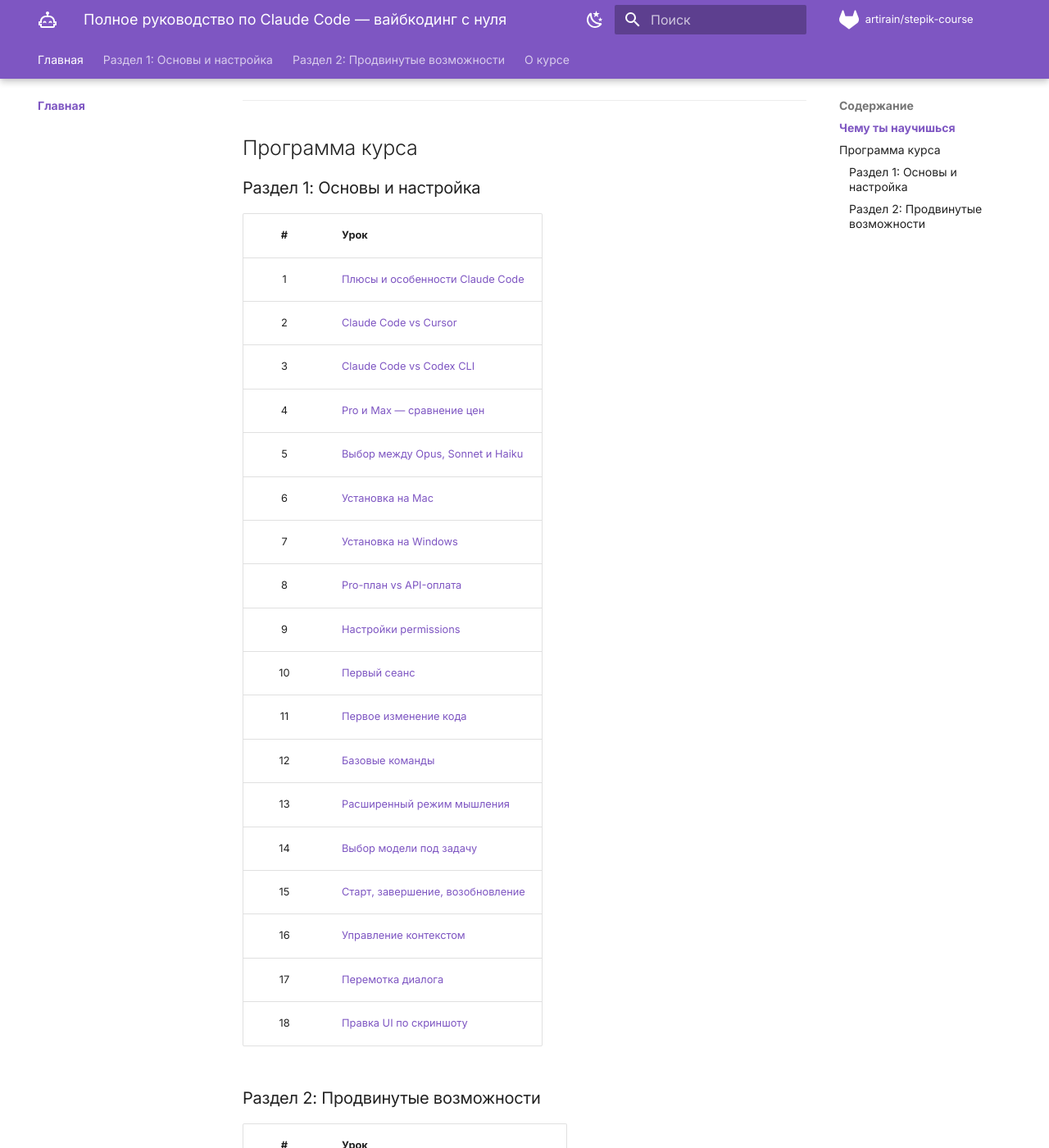
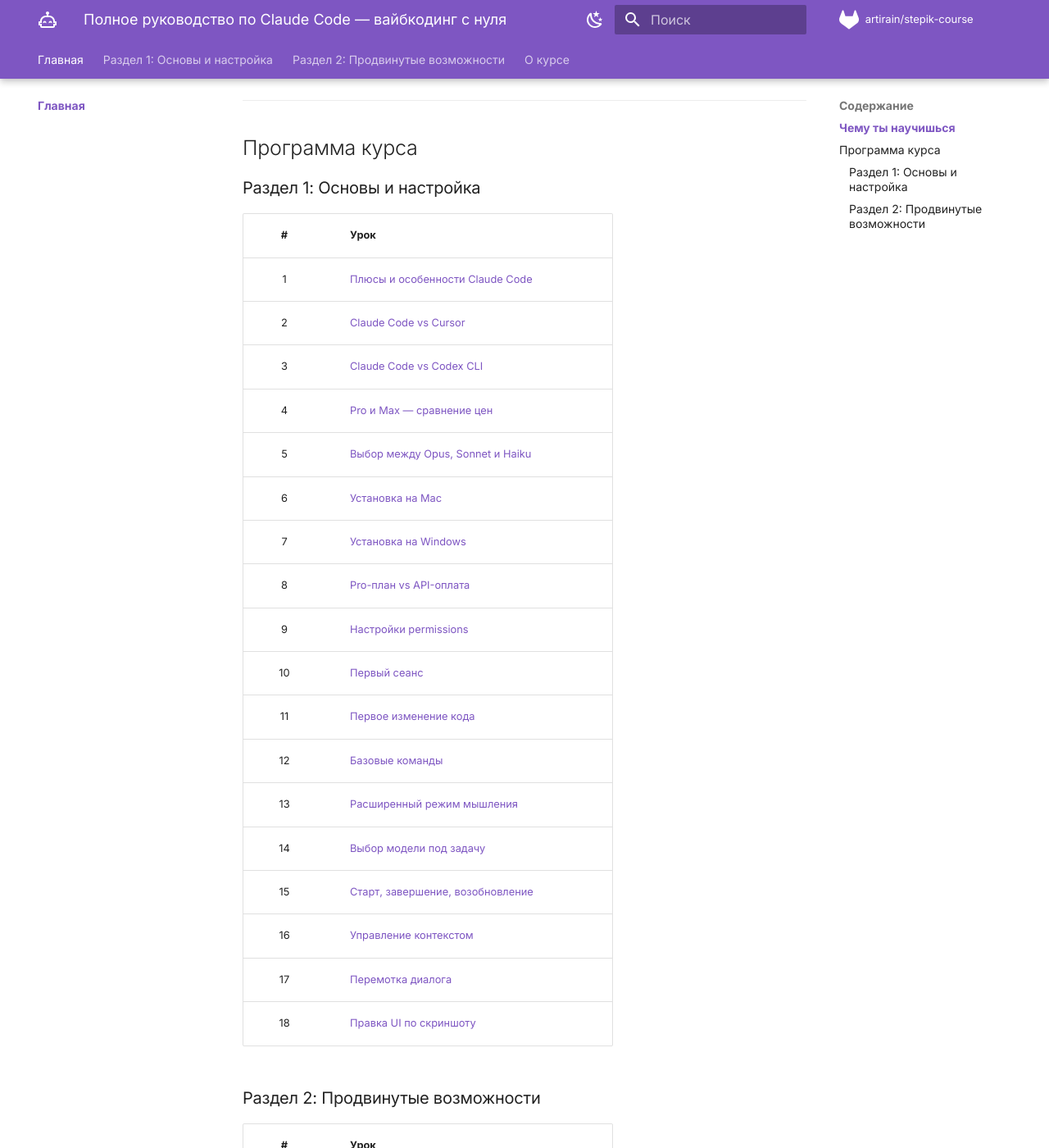
Before and after one commit to Artirain/stepik-course, an MkDocs documentation site: the page built from docs/index.md, in a window 1280 px wide and 1400 px high, scrolled down 861 px. Shown: the whole window at 82% size. Built offline with MkDocs 1.6.1 and Material for MkDocs 9.7.7, drawn with Linux system fonts in a browser that asks for light colours; comment, search, counter and statistics services are not loaded; some of the changed text lies outside the part shown.

Commit message:
Убрана надпись внизу, исправлено центрирование таблицы
Co-Authored-By: Claude Opus 4.5 <noreply@anthropic.com>

```diff
--- a/docs/stylesheets/extra.css
+++ b/docs/stylesheets/extra.css
@@ -43,21 +43,27 @@
 
 /* --- Таблица программы курса --- */
 .md-typeset table:not([class]) {
+  display: table;
   margin-left: auto;
   margin-right: auto;
-  max-width: 700px;
-  width: 100%;
+  max-width: 600px;
+  width: auto;
 }
 
 .md-typeset table:not([class]) th,
 .md-typeset table:not([class]) td {
-  padding: 0.75rem 1rem;
+  padding: 0.75rem 1.5rem;
 }
 
 .md-typeset table:not([class]) th:first-child,
 .md-typeset table:not([class]) td:first-child {
-  width: 50px;
+  width: 60px;
   text-align: center;
+}
+
+.md-typeset table:not([class]) th:last-child,
+.md-typeset table:not([class]) td:last-child {
+  min-width: 350px;
 }
 
 /* --- Квиз-виджет --- */
```
Also changed, not shown: docs/index.md (+0 -4 lines).
